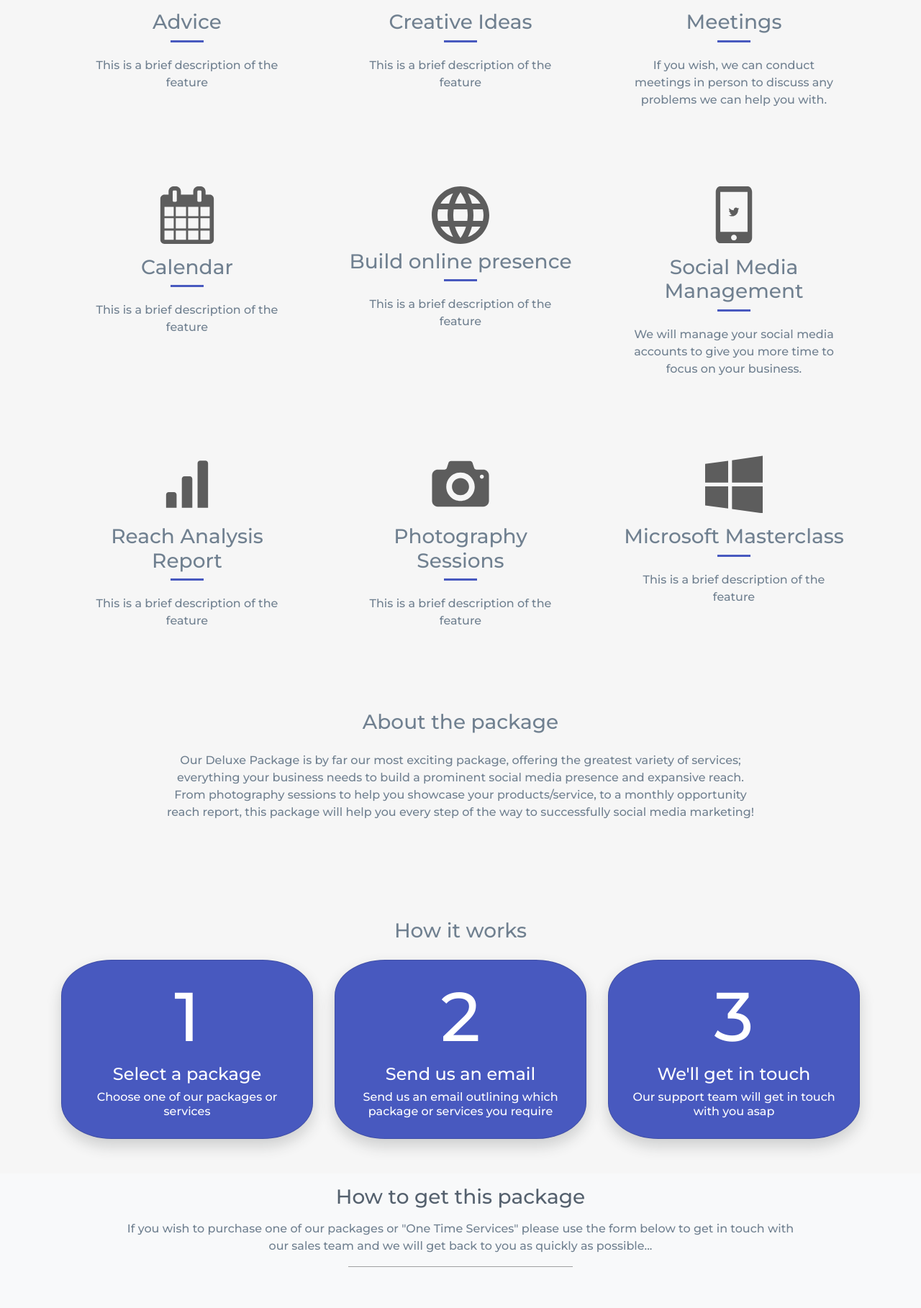
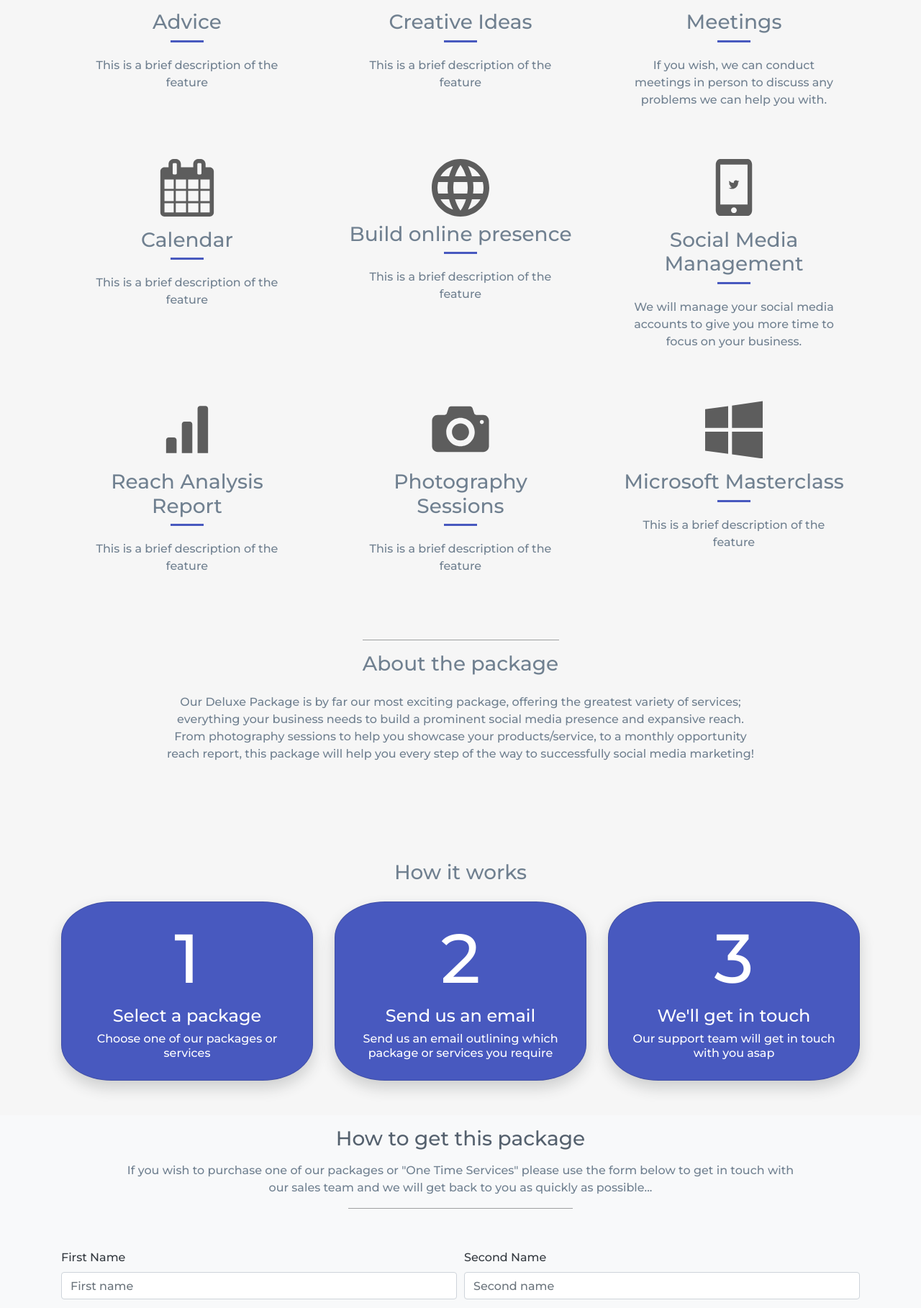
Before and after one commit to angus-archive/redwood, a PHP site: page /packages/deluxe.php in a window 1280 px wide. Shown: the part 613-2431 px from the top of the page at 72% size. Run offline with PHP 8.4, Linux system fonts and the light colour scheme.

Commit message:
Updated to dynamic grid spacing at bottom and added HR before "about this package"

```diff
--- a/includes/contact-form.php
+++ b/includes/contact-form.php
@@ -1,6 +1,6 @@
 
 <div class="container">
-    <form class="redwoodDarkGreyCol" method="post" action="/email_sent.php">
+    <form class="text-dark" method="post" action="/email_sent.php">
         <!--Row 1-->
         <div class="form-row">
             <!--First name -->
--- a/packages/deluxe.php
+++ b/packages/deluxe.php
@@ -29,31 +29,31 @@
 	    <?php $path = $_SERVER['DOCUMENT_ROOT'];$path .= "/includes/all-features.php";include_once($path); ?>
 		<div class="container pt-sm-4">
 			<div class="row">
-				<div class="col-lg-4 mb-5">
+				<div class="col-lg-4 gridBottomSpacing">
 				    <?php social_advice(); ?>
 				</div>
-				<div class="col-lg-4 mb-5">
+				<div class="col-lg-4 gridBottomSpacing">
 				    <?php creative_ideas(); ?>
 				</div>
-				<div class="col-lg-4 mb-5">
+				<div class="col-lg-4 gridBottomSpacing">
 				    <?php meetings(); ?>
 				</div>
-				<div class="col-lg-4 mb-5">
+				<div class="col-lg-4 gridBottomSpacing">
 				    <?php calendar(); ?>
 				</div>
-				<div class="col-lg-4 mb-5">
+				<div class="col-lg-4 gridBottomSpacing">
 				    <?php build_online_presence(); ?>
 				</div>
-				<div class="col-lg-4 mb-5">
+				<div class="col-lg-4 gridBottomSpacing">
 				    <?php account_management(); ?>
 				</div>
-				<div class="col-lg-4 mb-5">
+				<div class="col-lg-4 gridBottomSpacing">
 					<?php reach_analysis_reports(); ?>
 				</div>
-				<div class="col-lg-4 mb-5">
+				<div class="col-lg-4 gridBottomSpacing">
 					<?php photography(); ?>
 				</div>
-				<div class="col-lg-4 mb-5">
+				<div class="col-lg-4 gridBottomSpacing">
 					<?php microsoft_masterclass(); ?>
 				</div>
 
@@ -61,6 +61,7 @@
 		</div>
 		<!-- Package Details -->
 		<div class="container p-sm-4">
+			<hr class="w-25 mx-auto" style="height:1px;border-width:0;background-color: #9FA0A1;">
 			<h3 class=" pb-3 text-center">About the package</h3>
 			<p id="packageDescription" class="text-center mx-auto" style="max-width: 75%;">Our Deluxe Package is by far our most exciting package, offering the greatest variety of services; everything your business needs to build a prominent social media presence and expansive reach. From photography sessions to help you showcase your products/service, to a monthly opportunity reach report, this package will help you every step of the way to successfully social media marketing!</p>
 		</div>
--- a/resources/styles/stylesheet.css
+++ b/resources/styles/stylesheet.css
@@ -101,6 +101,11 @@ footer{
 .pSpacer-y-20{
 	padding-top: 20px !important;
 	padding-bottom: 20px !important;
+}
+
+/* Dynamic grid bottom padding */
+.gridBottomSpacing{
+	margin-bottom: 5px;
 }
 
 
@@ -468,6 +473,12 @@ LAPTOPS / DESKTOPS ( BS-LARGE)
  */
 @media screen and (min-width: 992px) {
 
+
+	/* Spacer */
+	.gridBottomSpacing{
+		margin-bottom: 10px;
+	}
+
 	/* Home screen picture thing */
 	.homeLeftPane{
 		text-align: right;
```
Also changed, not shown: packages/economy.php (+5 -4 lines), packages/redwood.php (+7 -6 lines).
